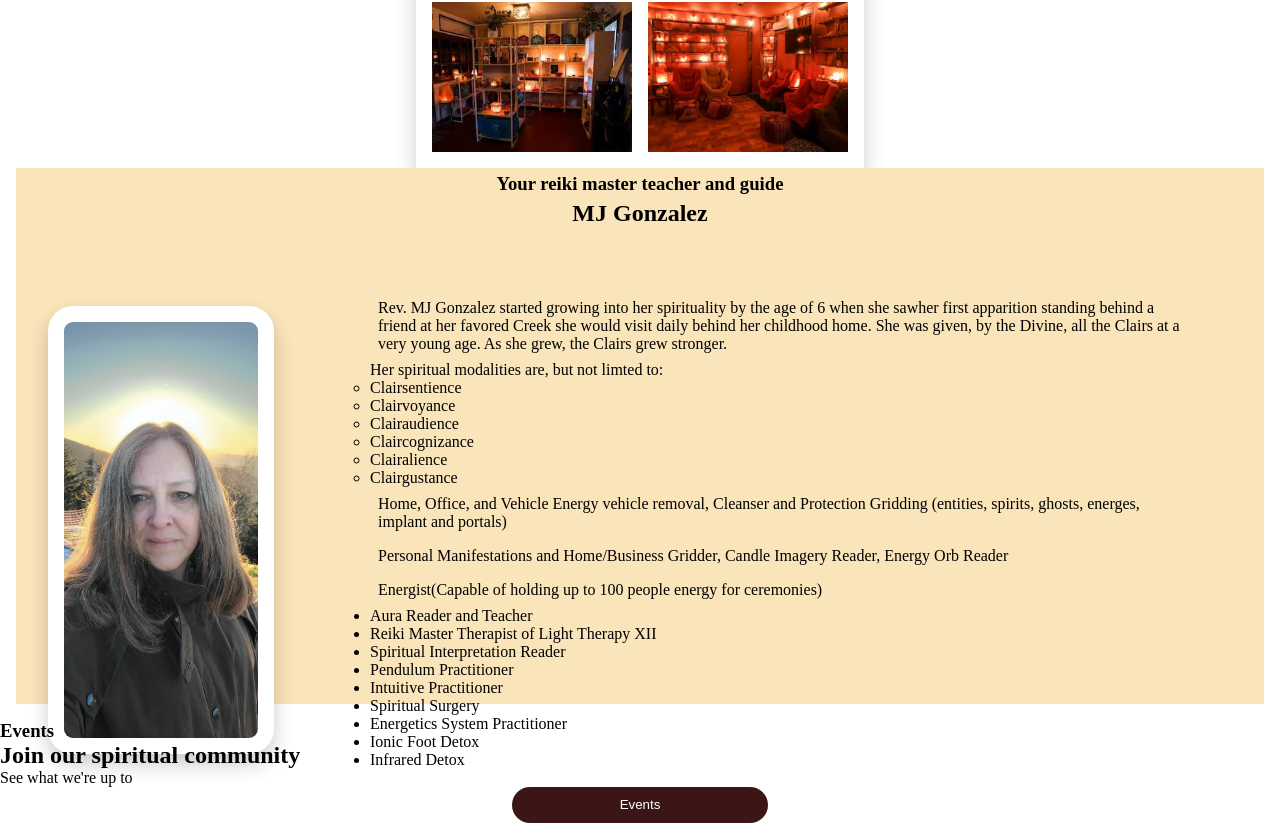
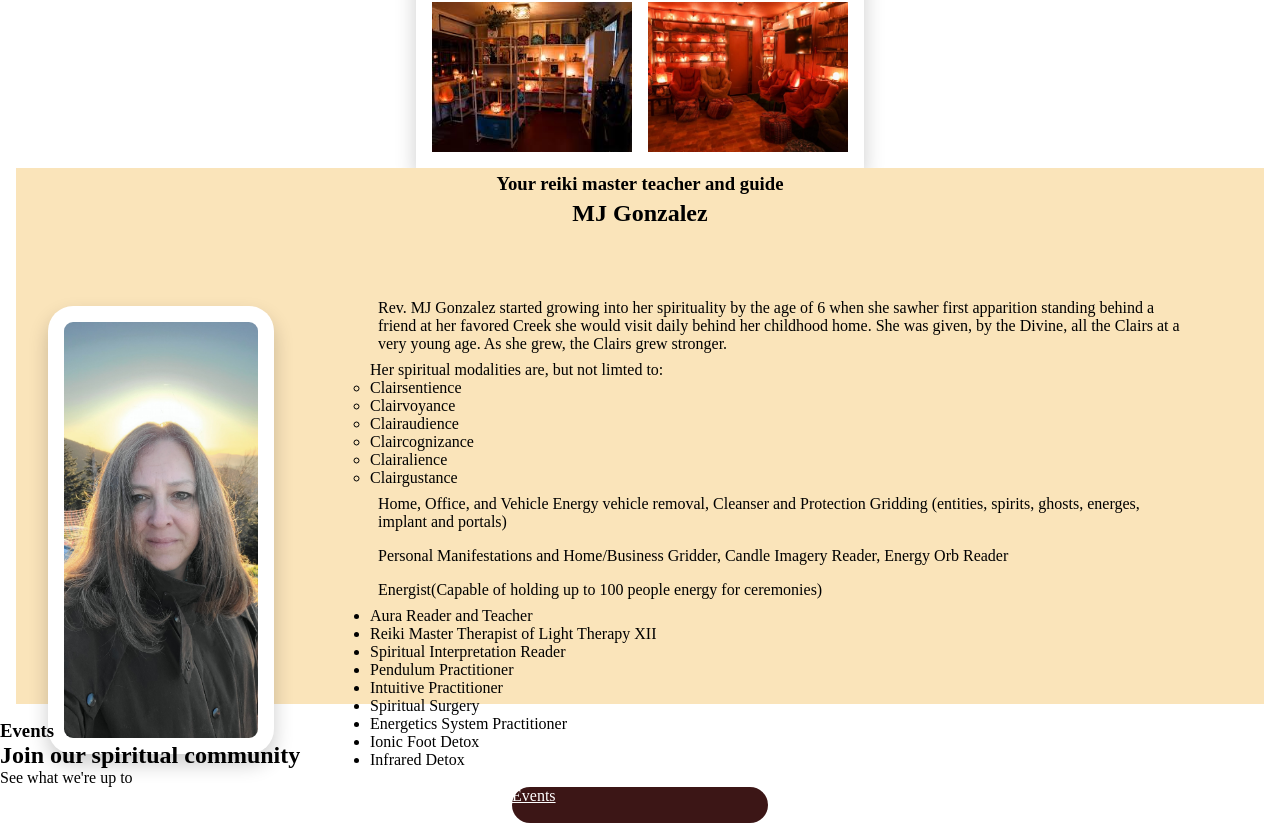
Before and after one commit to CourajeousMax/salty-air-retreat, a Next.js app: page / in a window 1280 px wide. Shown: the part 3063-3886 px from the top of the page. Built offline with nearby package versions, Linux system fonts and the light colour scheme.

Commit message:
added event page and linked button to that page

```diff
--- a/src/Components/Main/Main.js
+++ b/src/Components/Main/Main.js
@@ -3,6 +3,7 @@ import Image from "next/image";
 import Stars from "../../../public/stars.jpg";
 import Sunrise from "../../../public/sunrise.jpg";
 import Plants from "../../../public/plants.jpg";
+import Link from "next/link";
 const Main = () => {
   const pics = [Stars, Sunrise, Plants];
   const picNames = ["Stars", "Sunrise", "Plants"];
@@ -116,7 +117,7 @@ const Main = () => {
             <h2> Join our spiritual community</h2>
             <p>See what we're up to</p>
             <div className="events__container-info">
-              <button className="events__button">Events </button>
+              <Link className="events__button" href="/events">Events </Link>
             </div>
           </div>
         </div>
--- a/src/styles/globals.scss
+++ b/src/styles/globals.scss
@@ -268,7 +268,6 @@ body {
 }
 
 .events {
-
   &__container-info {
     display: flex;
     flex-direction: row;
```
Also changed, not shown: src/pages/events.js (added, +11 -0 lines).
